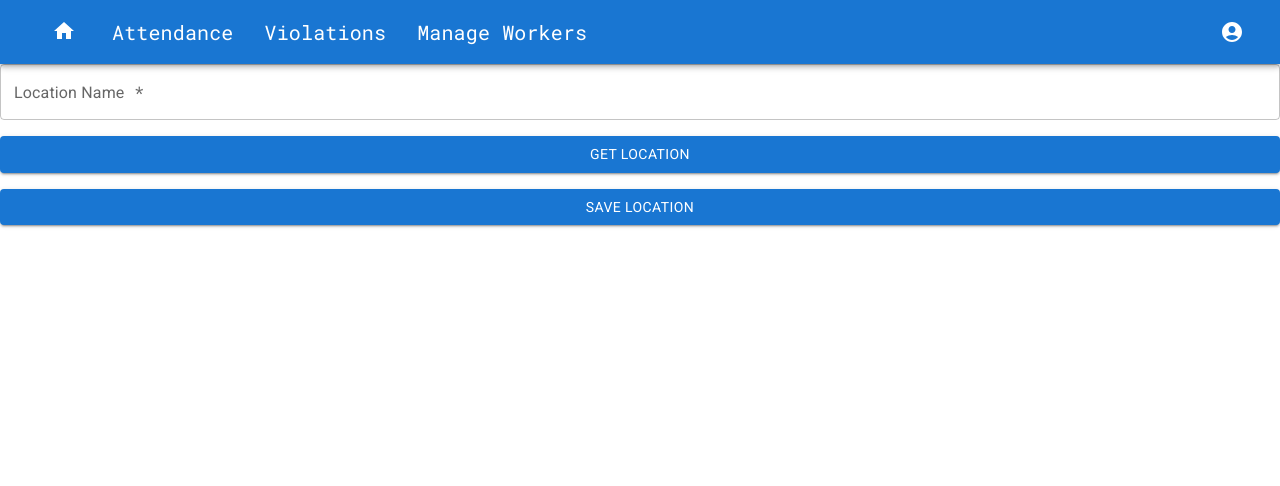
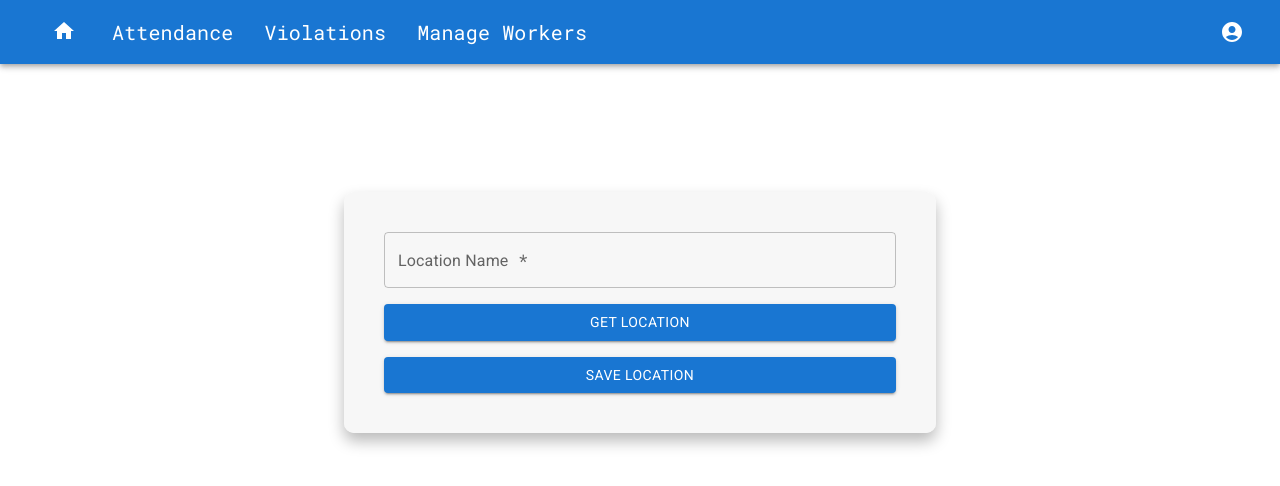
Before and after one commit to ShaSha-Codes/CodeShastra, a React (Create React App) app in the folder client/: page /location in a window 1280 px wide. Shown: the top 486 px of the page. Built offline with nearby package versions, Linux system fonts and the light colour scheme.

Commit message:
css for location added and package-lock.json updated

```diff
--- a/client/src/App.css
+++ b/client/src/App.css
@@ -47,3 +47,19 @@ html{
 .position-absolute{
     position: absolute;
 }
+
+.locationform{
+    margin-top:10%;
+    background-color:rgba(245, 245, 245, 0.801);
+    max-width: 40%;
+    margin-left:auto;
+    margin-right:auto;
+    display:block;
+    padding:40px;
+    border-radius:10px;
+    box-shadow: 0px 8px 15px rgba(0, 0, 0, 0.274);
+  }
+  .map{
+    width:400px;
+    height: 200px;
+  }
```
Also changed, not shown: 1 other file (tests, documents, lock files or other folders).
